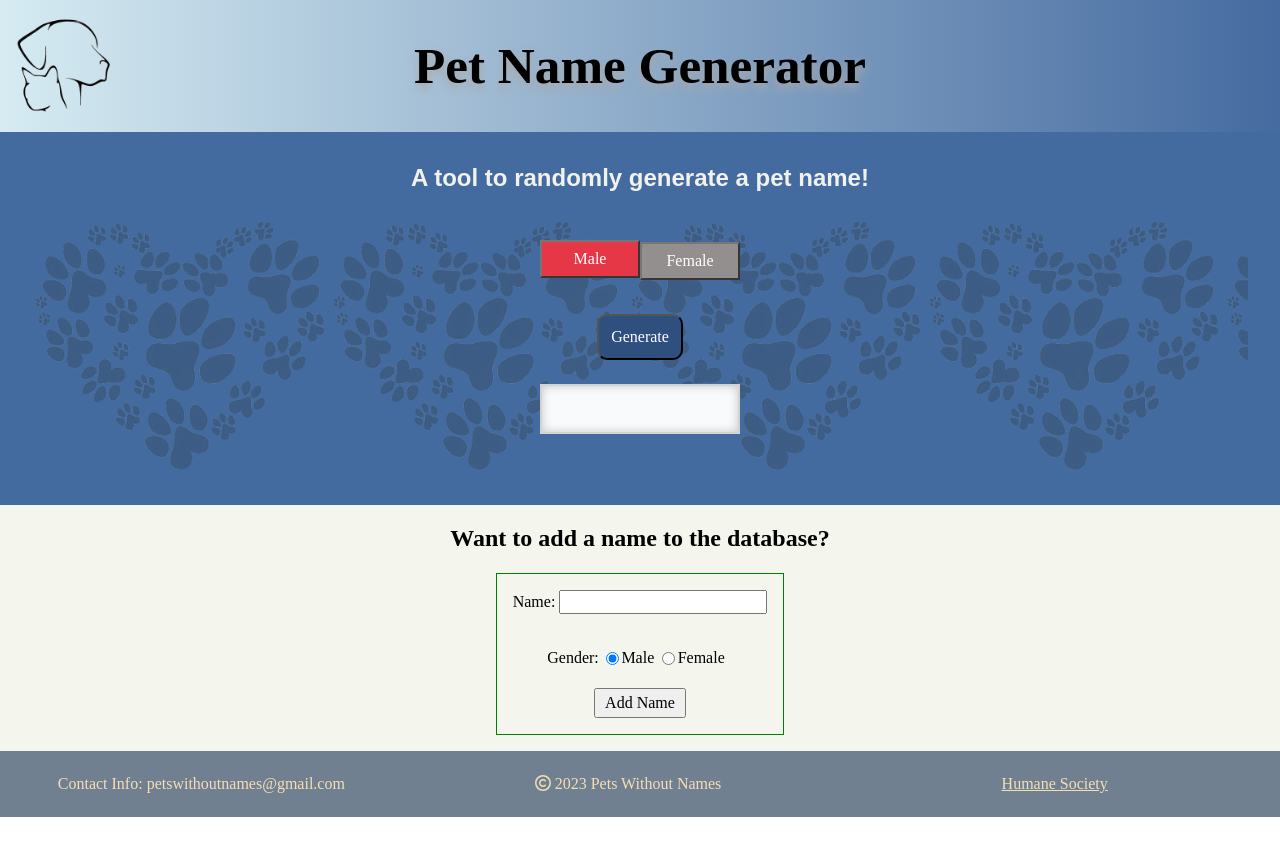
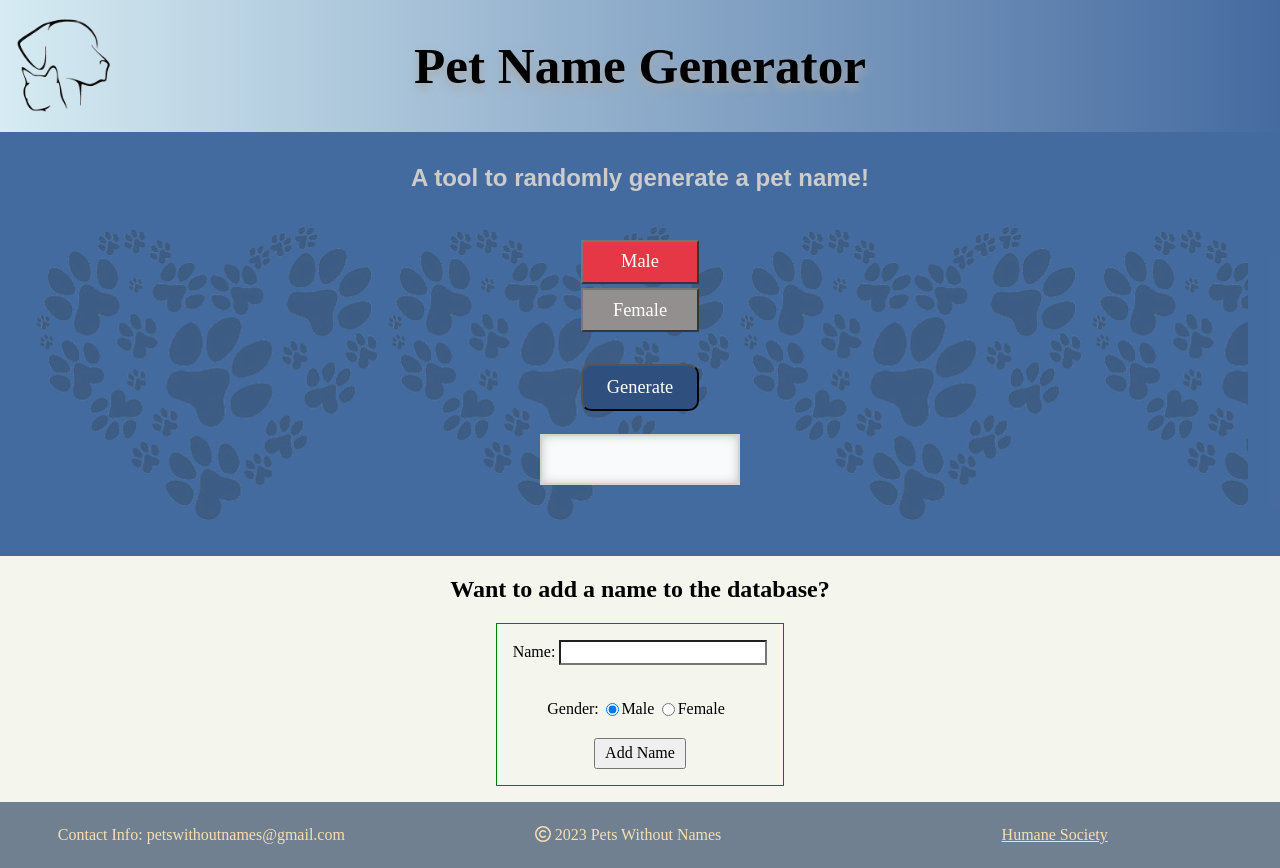
Before and after one commit to Pets-without-names/Jax-Pet-Names, a React (Create React App) app in the folder client/: page / in a window 1280 px wide. Before the commit the page ends 817 px from the top, so only its background shows below. Built offline with nearby package versions, Linux system fonts and the light colour scheme; no server answers; a web font is replaced by a local one.

Commit message:
added dark mode to addname.js

```diff
--- a/client/src/styles/addName.css
+++ b/client/src/styles/addName.css
@@ -1,5 +1,7 @@
 :root {
-
+  --add-name-bg: hsl(80, 33%, 95%);
+  --name-font: hsl(0, 0%, 0%);
+  --input-bg-color: hsl(0, 0%, 100%);
 }
 
 .add-name-container {
@@ -20,6 +22,7 @@
 
 .add-name-container > h2 {
   text-align: center;
+  color: var(--name-font);
 }
 
 .add-name-container form {
@@ -45,6 +48,14 @@
 
 form small {
   color: red;
+}
+
+label {
+  color: var(--name-font);
+}
+
+input {
+  background-color: var(--input-bg-color);
 }
 
 dialog {
@@ -111,3 +122,11 @@ dialog::backdrop {
   font-size: 1em;
   color: red;
 }
+
+@media (prefers-color-scheme: dark) {
+  :root {
+    --add-name-bg: hsl(0, 0%, 15%);
+    --name-font: hsl(0, 0%, 80%);
+    --input-bg-color: hsl(0, 0%, 85%);
+  }
+}
--- a/client/src/styles/main.css
+++ b/client/src/styles/main.css
@@ -3,15 +3,13 @@
 /* property variables: */
 :root {
   --main-bg-color: hsla(215, 72%, 31%, 0.8);
-  --dark-bg-color: hsla(0, 0, 0);
-  --add-name-bg: hsl(80, 33%, 95%);
   --active-btn-color: hsl(355, 78%, 56%);
   --inactive-btn-color: hsl(0, 2%, 57%);
   --generate-btn-color: hsl(215, 46%, 34%);
   --results-bg-color: hsl(210, 40%, 98%);
-  --results-color: hsl(0, 0, 0);
+  --results-color: hsl(0, 0%, 0%);
   --dark-bg-color: hsl(220, 13%, 27%);
-  --dark-bg-font: hsl(75, 12%, 94%);
+  --dark-bg-font: hsl(0, 0%, 80%);
 }
 
 main {
@@ -82,9 +80,11 @@ main h2 {
 .gender-btn {
   background-color: var(--inactive-btn-color);
   color: white;
-  width: 100px;
-  padding: 0.5em;
-  font-size: 1rem;
+  width: 10%;
+  min-width: 75px;
+  max-width: 150px;
+  padding: 0.75vw;
+  font-size: calc(12px + 0.5vw);
   -webkit-transition: background-color 300ms ease;
   -o-transition: background-color 300ms ease;
   transition: background-color 300ms ease;
@@ -116,13 +116,13 @@ main h2 {
 .generate-btn {
   position: relative;
   background-color: var(--generate-btn-color);
-  /* border: 1.5px solid lightgray; */
-  /* -webkit-box-shadow: 2px 2px 2px rgb(170, 167, 167); */
-  /* box-shadow: 2px 2px 2px rgb(170, 167, 167); */
   color: white;
+  width: 10%;
+  min-width: 75px;
+  max-width: 150px;
   border-radius: 10px;
-  font-size: 1rem;
-  padding: 0.75em;
+  font-size: calc(12px + 0.5vw);
+  padding: 0.85vw;
   cursor: pointer;
   -webkit-transition-duration: 0.4s;
   -o-transition-duration: 0.4s;
@@ -199,34 +199,16 @@ main h2 {
 }
 
 @media screen and (min-width: 550px) {
-  .gender-btn-container {
-    -webkit-box-orient: horizontal;
-    -webkit-box-direction: normal;
-    -ms-flex-direction: row;
-    flex-direction: row;
-  }
-
-  .flex-container {
-    -webkit-box-orient: horizontal;
-    -webkit-box-direction: normal;
-    -ms-flex-direction: row;
-    flex-direction: row;
-    -webkit-box-pack: center;
-    -ms-flex-pack: center;
-    justify-content: center;
-  }
-
-  aside {
-    position: absolute;
-    right: 0;
-    bottom: 0;
-  }
+  /* .gender-btn {
+    padding: 0.65rem;
+    font-size: 1.25rem;
+  } */
 }
 
 @media (prefers-color-scheme: dark) {
   :root {
     --main-bg-color: hsla(0, 0%, 0%, 0.85);
     --results-bg-color: hsla(0, 3%, 15%, 0.8);
-    --results-color: rgb(255, 255, 255);
+    --results-color: hsl(0, 0%, 80%);
   }
 }
```
